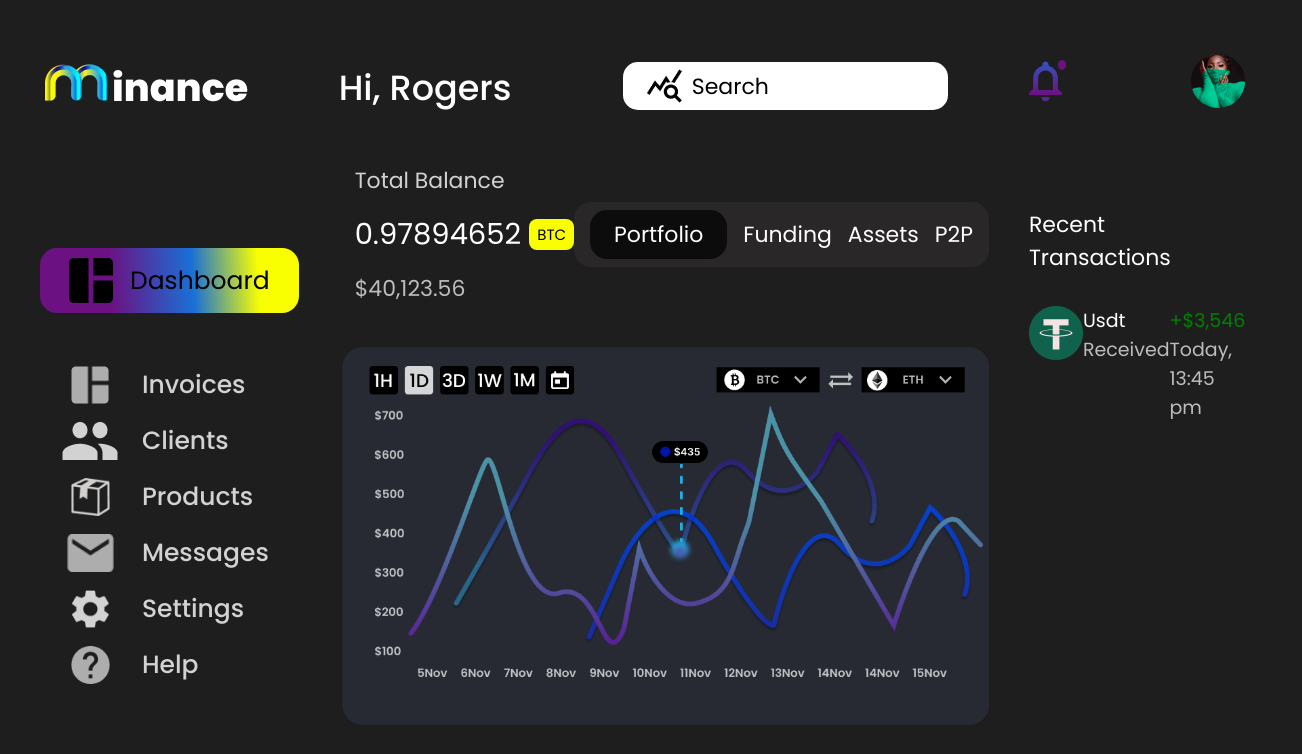
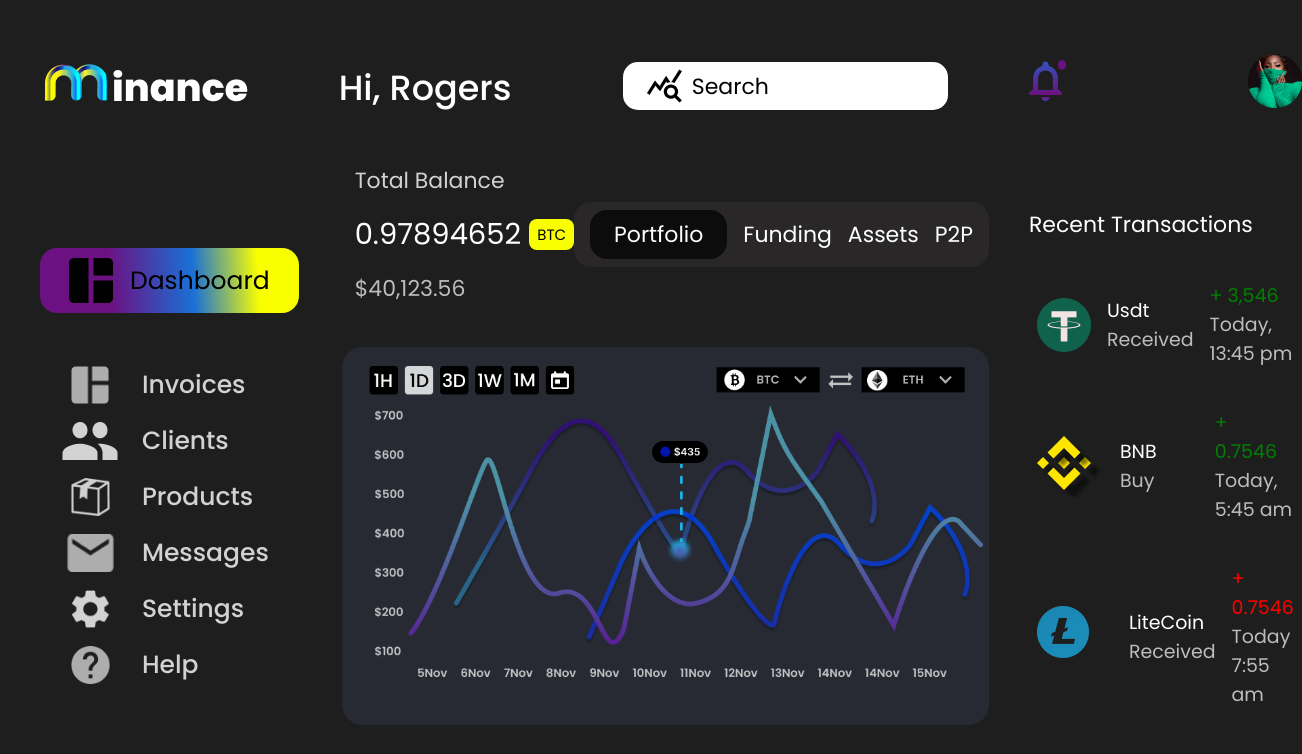
Before and after one commit to Clansou/integration_maquette, a Vue app: page / in a window 1280 px wide. Shown: the top 754 px of the page, 1302 px wide, since content can reach past the window. Built offline with nearby package versions, Linux system fonts and the light colour scheme.

Commit message:
Add Component in html and Update style

```diff
--- a/src/components/TransactionAsideComponent.vue
+++ b/src/components/TransactionAsideComponent.vue
@@ -20,8 +20,11 @@
 
 <style scoped>
     .transactionasidediv{
-        display: flex;
-        justify-content: space-around;
+        display: grid;
+        grid-template-columns: 2fr 5fr 5fr;
+        align-items: center;
+        padding: 8px;
+        gap: 16px;
         font-size: 19px;
 
     }
--- a/src/views/HomeView.vue
+++ b/src/views/HomeView.vue
@@ -71,8 +71,13 @@
     </div>
     <p>Recent Transactions</p>
     <div id="TransactionAside">
-      <TransactionAsideComponent img="image/Crypto/Usdt.png" name="Usdt" state="Received" price="+$3,546" date="Today, 13:45 pm" activeColor1="green"/>
+      <TransactionAsideComponent img="image/Crypto/Usdt.png" name="Usdt" state="Received" price="+ 3,546" date="Today, 13:45 pm" activeColor1="green"/>
+      <TransactionAsideComponent img="image/Crypto/BNB.png" name="BNB" state="Buy" price="+ 0.7546" date="Today, 5:45 am" activeColor1="green"/>
+      <TransactionAsideComponent img="image/Crypto/LiteCoin.png" name="LiteCoin" state="Received" price="+ 0.7546" date="Today 7:55 am" activeColor1="red"/>
+      <TransactionAsideComponent img="image/Crypto/Bitcoin.png" name="Bitcoin" state="Received" price="+ 2.7546" date="Today, 8:55 am" activeColor1="green"/>
+      <TransactionAsideComponent img="image/Crypto/Etherum.png" name="Etherum" state="Received" price="+ 1.646" date="Today, 10:02 am" activeColor1="green"/>
     </div>
+    <p>Assets</p>
   </aside>
 </template>
 
@@ -262,7 +267,10 @@
     margin-bottom: 32px;
   }
   #TransactionAside{
-    gap: 24px
+    display: flex;
+    flex-direction: column;
+    gap: 24px;
+    margin-bottom: 32px;
   }
 
 </style>
```
